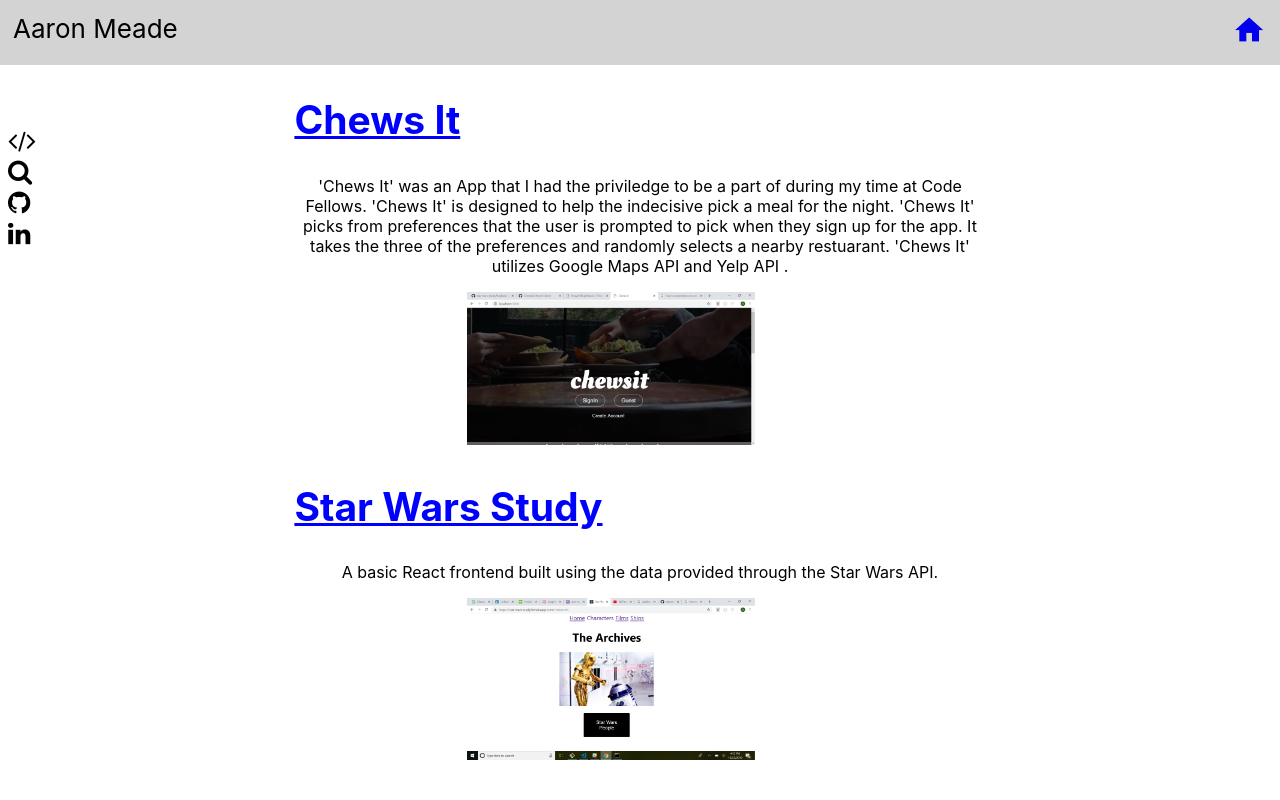
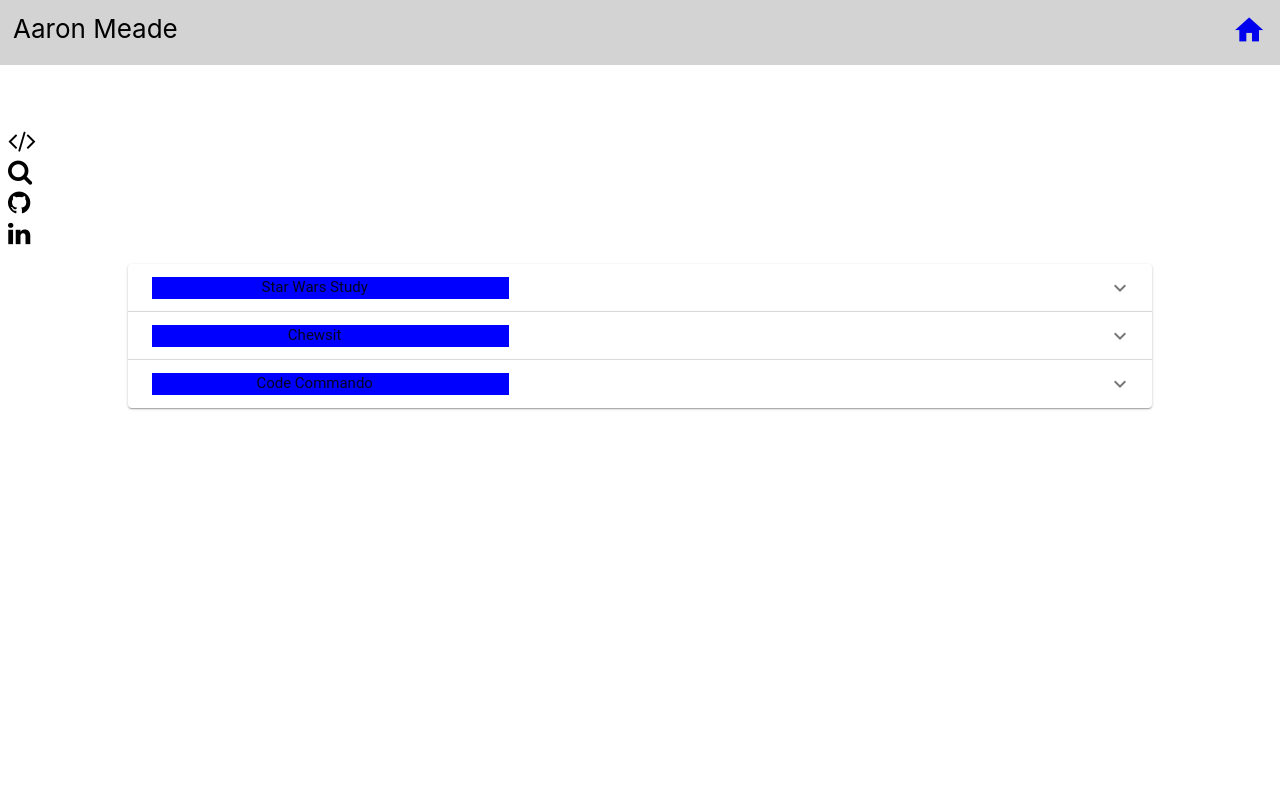
Before and after one commit to Aaronmeade92/portfolio, a React (Create React App) app: page /projects in a window 1280 px wide. Shown: the top 800 px of the page. Built offline with nearby package versions, Linux system fonts and the light colour scheme.

Commit message:
started the rework

```diff
--- a/src/components/About.js
+++ b/src/components/About.js
@@ -19,6 +19,7 @@
         fontSize: theme.typography.pxToRem(15),
         flexBasis: '33.33%',
         flexShrink: 0,
+        backgroundColor: 'blue'
     },
     secondaryHeading: {
         fontSize: theme.typography.pxToRem(15),
--- a/src/components/ProjectData.js
+++ b/src/components/ProjectData.js
@@ -1,7 +1,15 @@
-import React, {Fragment,Component} from 'react';
+import React, { Component, Fragment } from 'react';
+import NavBar from './NavBar.js';
 import starwarsstudy from '../images/starwars-study.jpg';
 import chewsit from '../images/chewsit.jpg';
-import NavBar from './NavBar';
+import PersonalPicture from '../images/personalPicture.jpg';
+import PropTypes from 'prop-types';
+import { withStyles } from '@material-ui/core/styles';
+import ExpansionPanel from '@material-ui/core/ExpansionPanel';
+import ExpansionPanelDetails from '@material-ui/core/ExpansionPanelDetails';
+import ExpansionPanelSummary from '@material-ui/core/ExpansionPanelSummary';
+import Typography from '@material-ui/core/Typography';
+import Icon from '@material-ui/core/Icon';
 
     const projects = {
         textAlign: "left",
@@ -24,31 +32,140 @@
         width: "25%",
         paddingLeft: "35%",
     }
-class Content extends Component {
 
+const styles = theme => ({
+    root: {
+        width: '80%',
+        paddingBottom: '10%'
+    },
+    heading: {
+        fontSize: theme.typography.pxToRem(15),
+        flexBasis: '33.33%',
+        flexShrink: 0,
+        backgroundColor: 'blue'
+    },
+    secondaryHeading: {
+        fontSize: theme.typography.pxToRem(15),
+        color: theme.palette.text.secondary,
+    },
+});
+
+const pictureSize = {
+    width: '30%',
+    paddingTop: '5em'
+}
+class About extends Component {
+    state = {
+        expanded: false,
+    };
+
+    handleChange = panel => (event, expanded) => {
+        this.setState({
+            expanded: expanded ? panel : false,
+        });
+    };
 
     render() {
+        const { classes } = this.props;
+        const { expanded } = this.state;
+
         return (
             <Fragment>
+            <link rel="stylesheet" href="https://fonts.googleapis.com/icon?family=Material+Icons" />
             <NavBar />
-
-            <div style={projects}>
-            <div>
+            <div className={classes.root}>
+            <ExpansionPanel expanded={ expanded === 'panel1'} onChange={this.handleChange('panel1')}>
+                <ExpansionPanelSummary expandIcon={<Icon>keyboard_arrow_down</Icon>}>
+                    <Typography className={classes.heading}>Star Wars Study</Typography>
+                </ExpansionPanelSummary>
+                <ExpansionPanelDetails>
+                    <Typography>
+                        First off thanks for taking the time to look over my portfolio! As you can see my name is Aaron Meade and I am a full stack javascript developer. I graduated from the Code Fellows bootcamp out of Seatte, WA in September of 2018. I'm still fairly new to the world of code but have loved every minute of it. I have a genuine intellectual drive to learn more and more everyday. Feel free to reach out to me on any of my platforms that I have linked to my portfolio, I am always open to new and exciting opportunities
+                    </Typography>
+                </ExpansionPanelDetails>
+            </ExpansionPanel>
+            <ExpansionPanel expanded={ expanded === 'panel2'} onChange={this.handleChange('panel2')}>
+                <ExpansionPanelSummary expandIcon={<Icon>keyboard_arrow_down</Icon>}>
+                    <Typography className={classes.heading}>Chewsit</Typography>
+                </ExpansionPanelSummary>
+                <ExpansionPanelDetails>
+                    <Typography>
                         <h2><a style={projectLinks} href="https://github.com/Chewsit/chewsit-client">Chews It</a></h2>
                         <p style={projectsText}>'Chews It' was an App that I had the priviledge to be a part of during my time at Code Fellows. 'Chews It' is designed to help the indecisive pick a meal for the night. 'Chews It' picks from preferences that the user is prompted to pick when they sign up for the app. It takes the three of the preferences and randomly selects a nearby restuarant. 'Chews It' utilizes Google Maps API and Yelp API .</p>
                         <img style={imageStyle} src={chewsit}/>
-
-            <h2><a style={projectLinks} href="https://star-wars-study.herokuapp.com/home">Star Wars Study</a></h2>
-            <p style={projectsText}>A basic React frontend built using the data provided through the Star Wars API.</p>
-            <img style={imageStyle} src={starwarsstudy}/>
-
-            <h2><a style={projectLinks} href="https://github.com/code-commando/frontend">Code Commando</a></h2>
-            <p style={projectsText}>'Code Commando' was the largest project I have been a part of, it was a combined effort of all the developers in my 401 JavaScript course at Code Fellows. My team's job was to build the entire frontend. I personally had input on all the pages and built the rosters and quiz pages.</p>
-            </div>
+                    </Typography>
+                </ExpansionPanelDetails>
+            </ExpansionPanel>
+            <ExpansionPanel expanded={ expanded === 'panel3'} onChange={this.handleChange('panel3')}>
+                <ExpansionPanelSummary expandIcon={<Icon>keyboard_arrow_down</Icon>}>
+                    <Typography className={classes.heading}>Code Commando</Typography>
+                </ExpansionPanelSummary>
+                <ExpansionPanelDetails>
+                    <Typography>
+                        Whenever I am not coding, I really like to spend time with my friends and family. Nothing is more important to me than the people I have surrounded myself with over the years and I have made it my life's goal to take care of them.
+                    </Typography>
+                </ExpansionPanelDetails>
+            </ExpansionPanel>
             </div>
             </Fragment>
-        )
+        );
     }
 }
 
-export default Content;
+About.propTypes = {
+    classes: PropTypes.object.isRequired,
+  };
+
+export default withStyles(styles)(About);
+
+
+// const projects = {
+//     textAlign: "left",
+//     padding: "5%"
+// }
+
+// const projectsText = {
+//     textAlign: "center",
+//     paddingLeft: '20%',
+//     fontSize: '16px',
+//     width: "60%"
+// }
+
+// const projectLinks = {
+//     color: "blue",
+//     paddingLeft: '20%',
+// }
+
+// const imageStyle = {
+//     width: "25%",
+//     paddingLeft: "35%",  z
+// }
+
+// class Content extends Component {
+
+
+//     render() {
+//         return (
+//         <Fragment>
+//             <NavBar />
+
+//             <div style={projects}>
+//             <div>
+//             <h2><a style={projectLinks} href="https://github.com/Chewsit/chewsit-client">Chews It</a></h2>
+//             <p style={projectsText}>'Chews It' was an App that I had the priviledge to be a part of during my time at Code Fellows. 'Chews It' is designed to help the indecisive pick a meal for the night. 'Chews It' picks from preferences that the user is prompted to pick when they sign up for the app. It takes the three of the preferences and randomly selects a nearby restuarant. 'Chews It' utilizes Google Maps API and Yelp API .</p>
+//             <img style={imageStyle} src={chewsit}/>
+
+//             <h2><a style={projectLinks} href="https://star-wars-study.herokuapp.com/home">Star Wars Study</a></h2>
+//             <p style={projectsText}>A basic React frontend built using the data provided through the Star Wars API.</p>
+//             <img style={imageStyle} src={starwarsstudy}/>
+
+//             <h2><a style={projectLinks} href="https://github.com/code-commando/frontend">Code Commando</a></h2>
+//             <p style={projectsText}>'Code Commando' was the largest project I have been a part of, it was a combined effort of all the developers in my 401 JavaScript course at Code Fellows. My team's job was to build the entire frontend. I personally had input on all the pages and built the rosters and quiz pages.</p>
+//             </div>
+//             </div>
+//         </Fragment>
+//         )
+//     }
+// }
+
+// export default Content;
```
Lines whose indentation alone changed are shown as unchanged.
